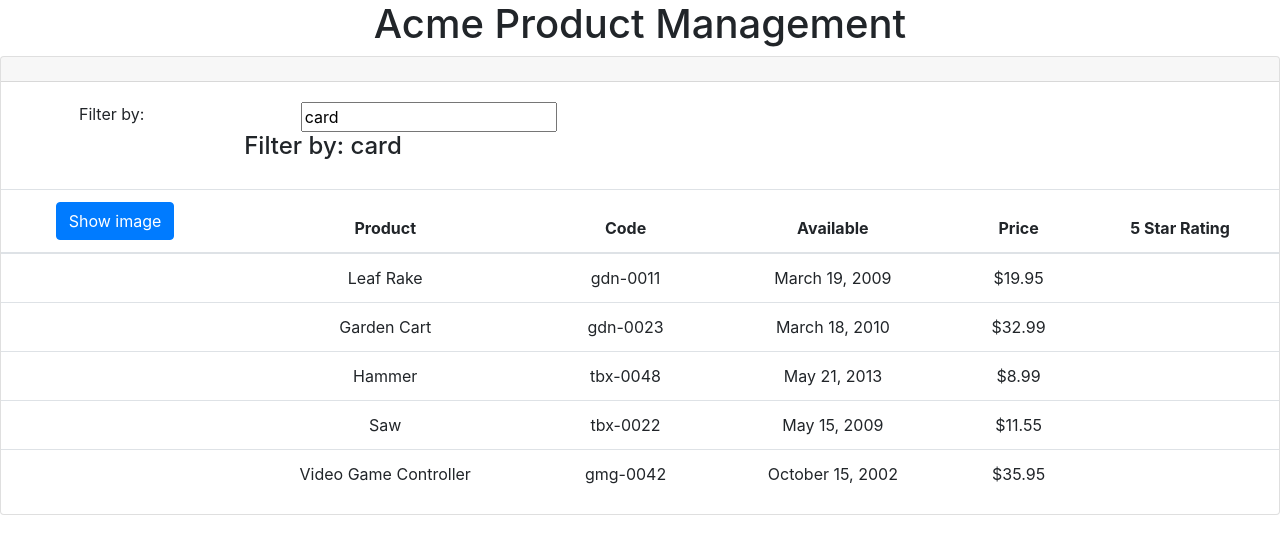
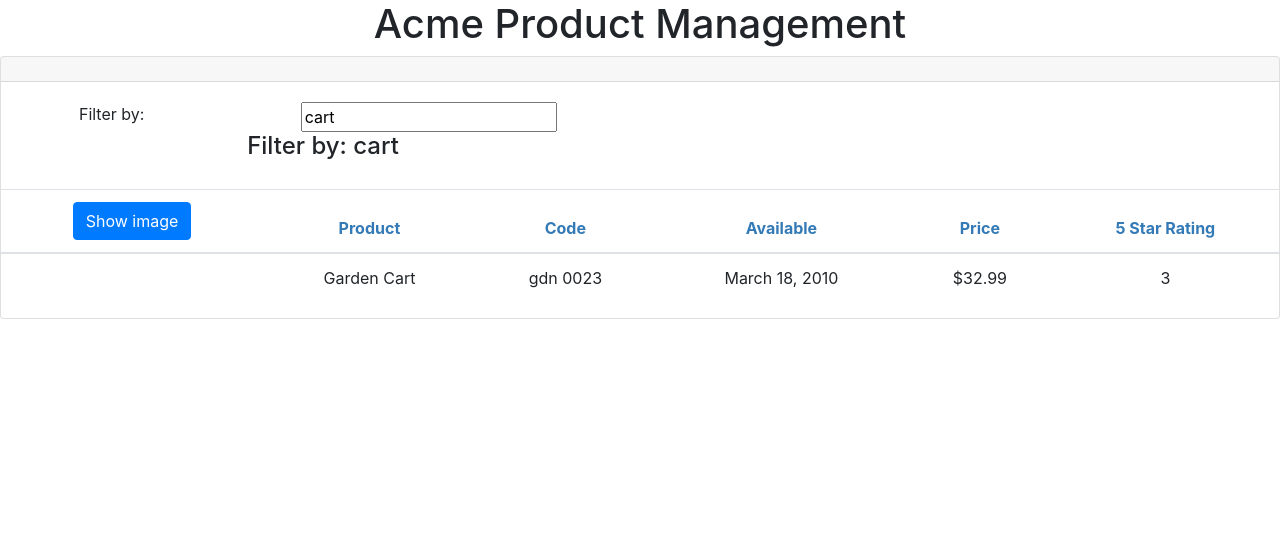
Before and after one commit to MargaritaSklyarenko/angular-pluralsight, an Angular app: page / in a window 1280 px wide. Shown: the top 554 px of the page. Built offline with nearby package versions, Linux system fonts and the light colour scheme.

Commit message:
Improve ProductComponent

```diff
--- a/src/app/app.module.ts
+++ b/src/app/app.module.ts
@@ -5,12 +5,14 @@
 import { AppComponent } from './app.component';
 import { ProductListComponent } from './products/product-list.component';
 import { ProductDetailComponent } from './product-detail/product-detail.component';
+import { ConvertToSpacesPipe } from './shared/convert-to-spaces.pipe';
 
 @NgModule({
   declarations: [
     AppComponent,
     ProductListComponent,
-    ProductDetailComponent
+    ProductDetailComponent,
+    ConvertToSpacesPipe
   ],
   imports: [
     BrowserModule,
--- a/src/app/products/product-list.component.css
+++ b/src/app/products/product-list.component.css
@@ -0,0 +1,3 @@
+thead {
+    color: #337AB7
+}
--- a/src/app/products/product-list.component.html
+++ b/src/app/products/product-list.component.html
@@ -31,7 +31,7 @@
                 </tr>
             </thead>
             <tbody>
-                <tr *ngFor='let product of products'>
+                <tr *ngFor='let product of filteredProducts'>
                     <td>
                         <img *ngIf='showImage'
                         [src]='product.imageUrl' alt=''
@@ -40,7 +40,7 @@
                         [style.margin.px]='imageMargin'>
                     </td>
                     <td>{{ product.productName }}</td>
-                    <td> {{product.productCode | lowercase}} </td>
+                    <td> {{product.productCode | lowercase | convertToSpaces:'-' }} </td>
                     <td> {{product.releaseDate}} </td>
                     <td> {{product.price | currency: 'USD' : 'symbol' : '1.2-2'}} </td>
                     <td> {{product.starRating}} </td>
--- a/src/app/products/product-list.component.ts
+++ b/src/app/products/product-list.component.ts
@@ -1,4 +1,6 @@
 import { Component, OnInit } from '@angular/core';
+import { IProduct } from './products';
+import { THIS_EXPR } from '@angular/compiler/src/output/output_ast';
 
 @Component({
   selector: 'pm-products',
@@ -11,9 +13,18 @@
   imageWidth: number = 50;
   imageMargin: number = 2;
   showImage:boolean = false;
-  listFilter:string = 'card';
+  filteredProducts: IProduct[];
 
-  products: any[] = [
+  _listFilter: string;
+  get listFilter(): string {
+    return this._listFilter;
+  }
+  set listFilter(value:string) {
+    this._listFilter = value;
+    this.filteredProducts = this.listFilter ? this.performFilter(this.listFilter) : this.products;
+  }
+
+  products: IProduct[] = [
     {
       "productId": 1,
       "productName": "Leaf Rake",
@@ -23,7 +34,7 @@
       "cost": 9.00,
       "price": 19.95,
       "category": "garden",
-      "tags": ["leaf", "tool"],
+      "starRating": 2,
       "imageUrl": "http://openclipart.org/image/300px/svg_to_png/26215/Anonymous_Leaf_Rake.png"
   },
   {
@@ -35,7 +46,7 @@
       "cost": 20.00,
       "price": 32.99,
       "category": "garden",
-      "tags": ["barrow", "cart", "wheelbarrow"],
+      "starRating": 3,
       "imageUrl": "http://openclipart.org/image/300px/svg_to_png/58471/garden_cart.png"
     },
     {
@@ -47,7 +58,7 @@
       "cost": 1.00,
       "price": 8.99,
       "category": "toolbox",
-      "tags": ["tool"],
+      "starRating": 4,
       "imageUrl": "http://openclipart.org/image/300px/svg_to_png/73/rejon_Hammer.png"
     },
     {
@@ -59,7 +70,7 @@
       "cost": 6.95,
       "price": 11.55,
       "category": "garden",
-      "tags": ["garden", "mower"],
+      "starRating": 1,
       "imageUrl": "http://openclipart.org/image/300px/svg_to_png/27070/egore911_saw.png"
     },
     {
@@ -71,7 +82,7 @@
       "cost": 2.22,
       "price": 35.95,
       "category": "gaming",
-      "tags": ["gaming", "controller", "video game"],
+      "starRating": 5,
       "imageUrl": "http://openclipart.org/image/300px/svg_to_png/120337/xbox-controller_01.png"
     }
   ];
@@ -79,10 +90,18 @@
   constructor() { }
 
   ngOnInit() {
+    this.filteredProducts =  this.products;
+    this.listFilter = 'cart';
   }
 
   toggleImage(): void {
     this.showImage = !this.showImage;
   }
 
+  performFilter(filterBy: string): IProduct[] {
+    filterBy = filterBy.toLocaleLowerCase();
+    return this.products.filter((product: IProduct) =>
+      product.productName.toLocaleLowerCase().indexOf(filterBy) !== -1);
+  }
+
 }
--- /dev/null
+++ b/src/app/products/products.ts
@@ -0,0 +1,29 @@
+export interface IProduct {
+    productId: number,
+    productName: string,
+    productCode: string,
+    releaseDate: string,
+    description: string,
+    cost: number,
+    price: number,
+    category: string,
+    starRating: number,
+    imageUrl: string
+}
+
+export class Product implements IProduct {
+    constructor(public productId: number,
+            public productName: string,
+            public productCode: string,
+            public releaseDate: string,
+            public description: string,
+            public cost: number,
+            public price: number,
+            public category: string,
+            public starRating: number,
+            public imageUrl: string) { }
+
+    calculateDiscount(percent: number): number {
+        return this.price - (this.price * percent / 100);
+    }
+}
--- /dev/null
+++ b/src/app/shared/convert-to-spaces.pipe.ts
@@ -0,0 +1,12 @@
+import { Pipe, PipeTransform } from '@angular/core';
+
+@Pipe({
+  name: 'convertToSpaces'
+})
+export class ConvertToSpacesPipe implements PipeTransform {
+
+  transform(value: any, character: string): string {
+    return value.replace(character, ' ');
+  }
+
+}
```
